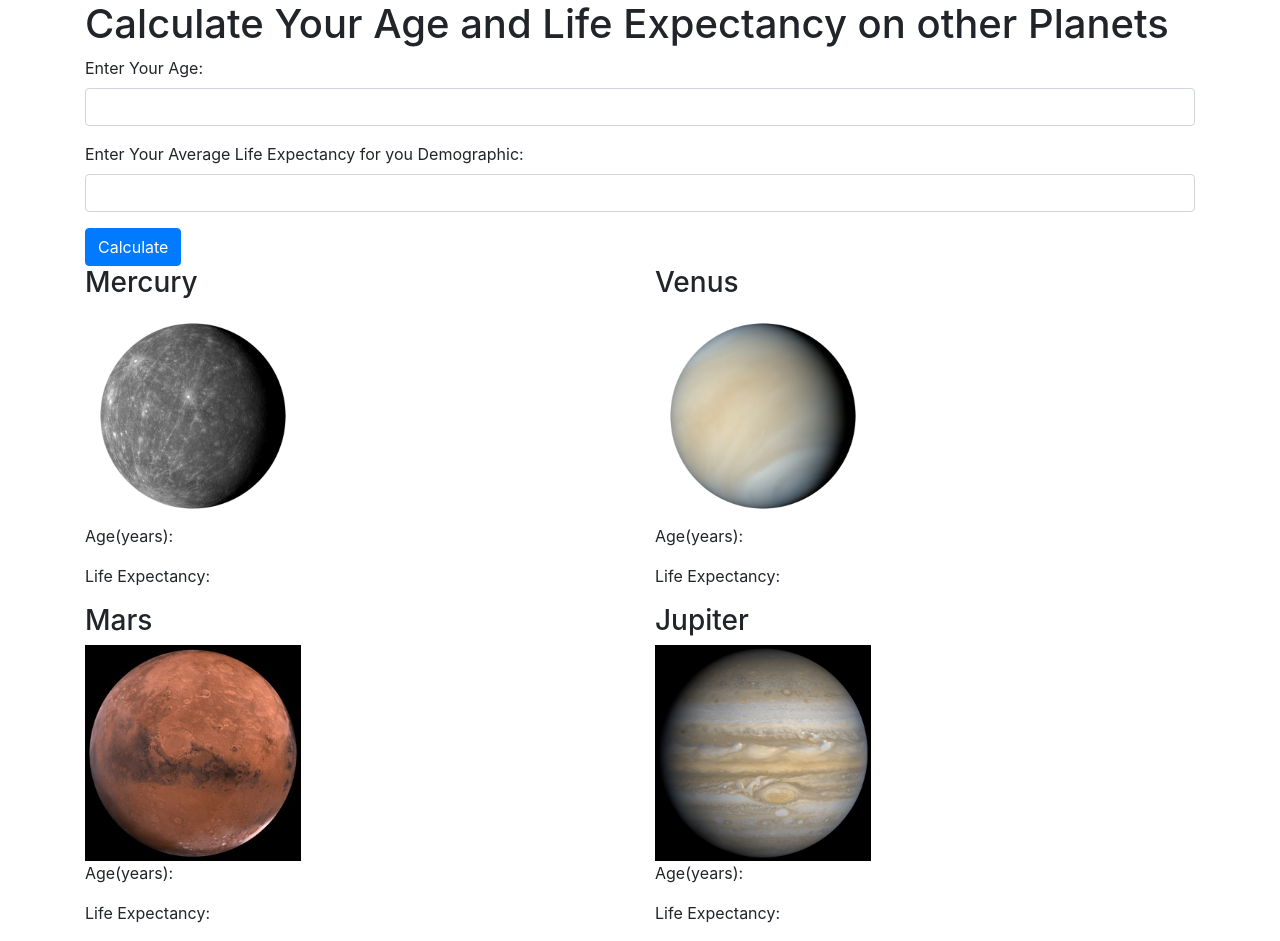
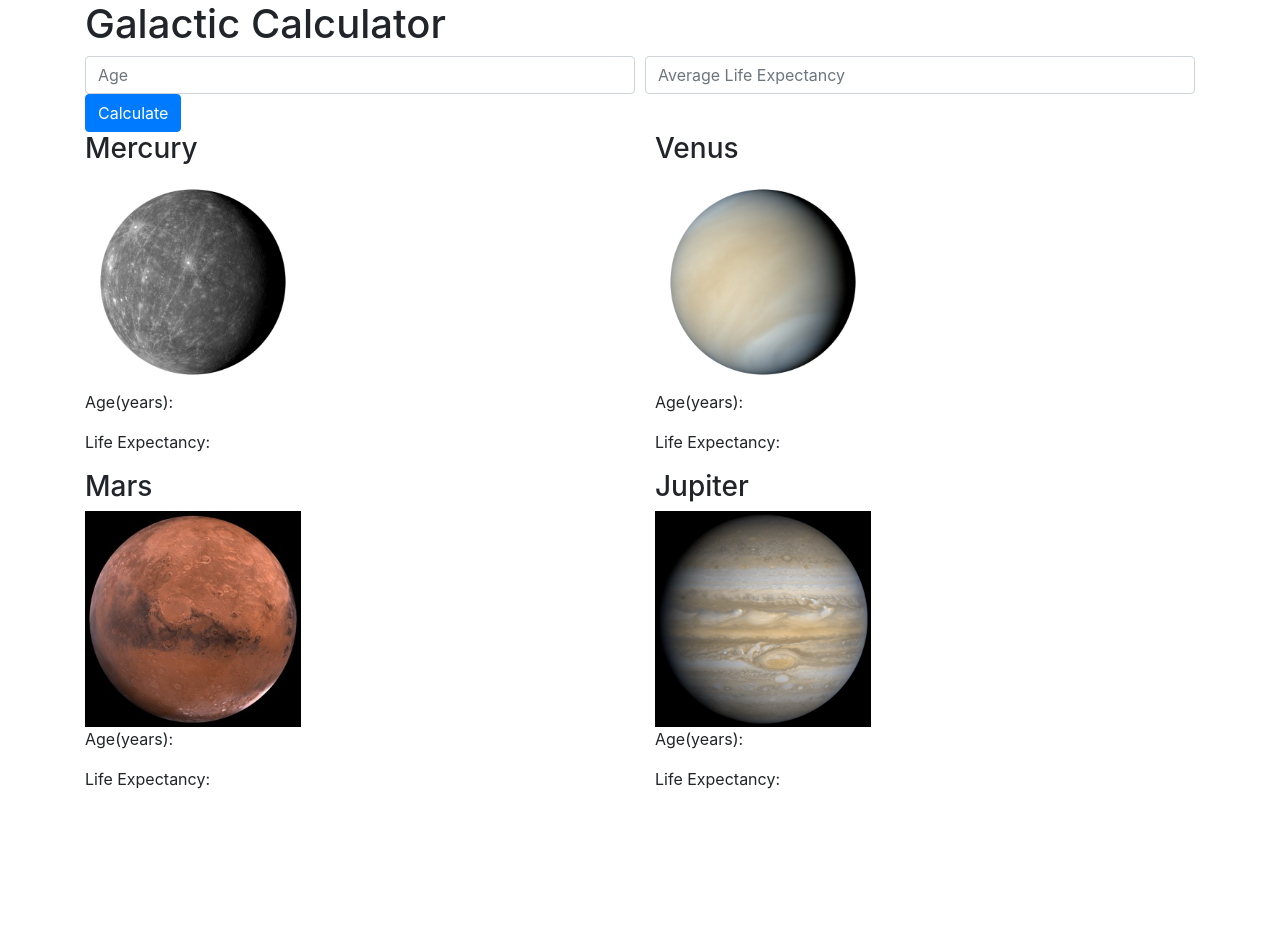
Before and after one commit to austinb847/galactic-calculator, a website built with webpack: page src/index.html in a window 1280 px wide. After the commit the page ends 807 px from the top, so only its background shows below. Built offline with nearby package versions, Linux system fonts and the light colour scheme.

Commit message:
fix class names

```diff
--- a/src/index.html
+++ b/src/index.html
@@ -2,24 +2,29 @@
 <html>
   <head>
     <title>Galactic Calculator</title>
+    <link href='https://fonts.googleapis.com/css?family=Lato:300,400,700' rel='stylesheet' type='text/css'>
   </head>
   <body>
     <div class="container">
-      <h1>Calculate Your Age and Life Expectancy on other Planets</h1>
+      <div class="header">
+        <h1 class="title_text">Galactic Calculator</h1>
+      </div>
+
 
       <form id="ageCalculator">
-        <div class="form-group">
-          <label for="userAge">Enter Your Age:</label>
-          <input id="userAge" type="text" class="form-control">
-        </div>
-        <div class="form-group">
-          <label for="userExpectancy">Enter Your Average Life Expectancy for you Demographic:</label>
-          <input id="userExpectancy" type="text" class="form-control">
+        <div class="form-row">
+          <div class="col">
+            <input id="userAge" type="text" class="form-control" placeholder="Age">
+          </div>
+
+          <div class="col">
+            <input id="userExpectancy" type="text" class="form-control" placeholder="Average Life Expectancy">
+          </div>
         </div>
         <button type="submit" class="btn btn-primary">Calculate</button>
       </form>
 
-      <div id="planetResults">
+      <div id="planetResults" >
         <div class="row">
           <div class="col-sm-6">
             <h3>Mercury</h3>
```
